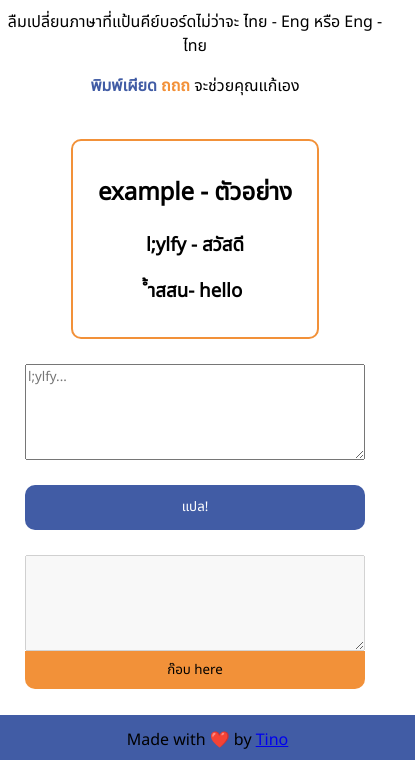
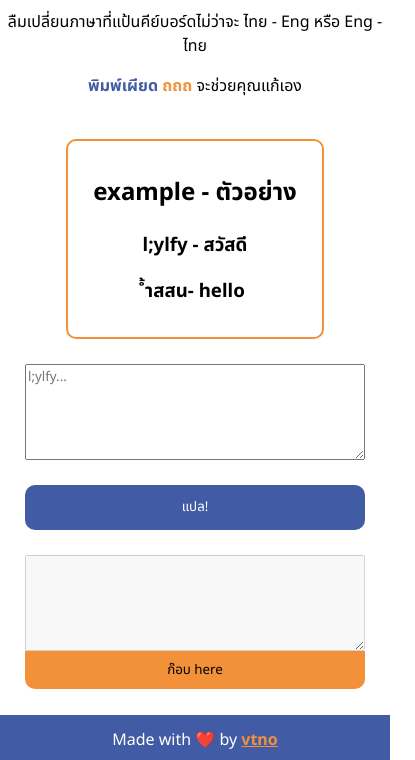
Before and after one commit to vtno/pimpead, a website with bundled scripts: page index.html in a window 390 px wide. Shown: the part 84-844 px from the top of the page, 415 px wide, since content can reach past the window. Built offline with nearby package versions, Linux system fonts and the light colour scheme.

Commit message:
feat: responsive style

```diff
--- a/index.css
+++ b/index.css
@@ -8,6 +8,12 @@ body {
   height: 100vh;
   position: relative;
   margin: 0;
+  width: 100%;
+}
+
+a {
+  color: var(--primary-orange);
+  font-weight: bold;
 }
 
 /* animation */
@@ -30,7 +36,7 @@ body {
 }
 
 :root {
-  --lg-container: 1200px;
+  --lg-container: 900px;
   --gutter: 25px;
   --border-radius: 10px;
 
@@ -165,6 +171,7 @@ html * {
   width: 100%;
   bottom: 0;
   background-color: var(--primary-blue);
-  padding: calc(var(--gutter) / 2);
+  padding: calc(var(--gutter) / 2) 0;
   text-align: center;
+  color: var(--white);
 }
--- a/index.html
+++ b/index.html
@@ -1,13 +1,14 @@
 <html>
   <head>
     <title>❌ พิมพ์เผียด ❌</title>
+    <meta name="viewport" content="width=device-width, initial-scale=1.0">
     <link rel="preconnect" href="https://fonts.gstatic.com" />
     <link
-      href="https://fonts.googleapis.com/css2?family=Noto+Sans+Thai&display=swap"
+      href="https://fonts.googleapis.com/css2?family=Noto+Sans+Thai:wght@400;700&display=swap"
       rel="stylesheet"
     />
     <link
-      href="https://fonts.googleapis.com/css2?family=Noto+Sans&display=swap"
+      href="https://fonts.googleapis.com/css2?family=Noto+Sans:wght@400;700&display=swap"
       rel="stylesheet"
     />
     <link rel="stylesheet" href="index.css" />
@@ -39,7 +40,7 @@
     </div>
     <!-- <button class="btn-donate">💰</button> -->
     <footer class="footer">
-      Made with ❤️ by <a href="https://vtno.me">Tino</a>
+      Made with ❤️ by <a href="https://vtno.me">vtno</a>
     </footer>
   </body>
 </html>
```
